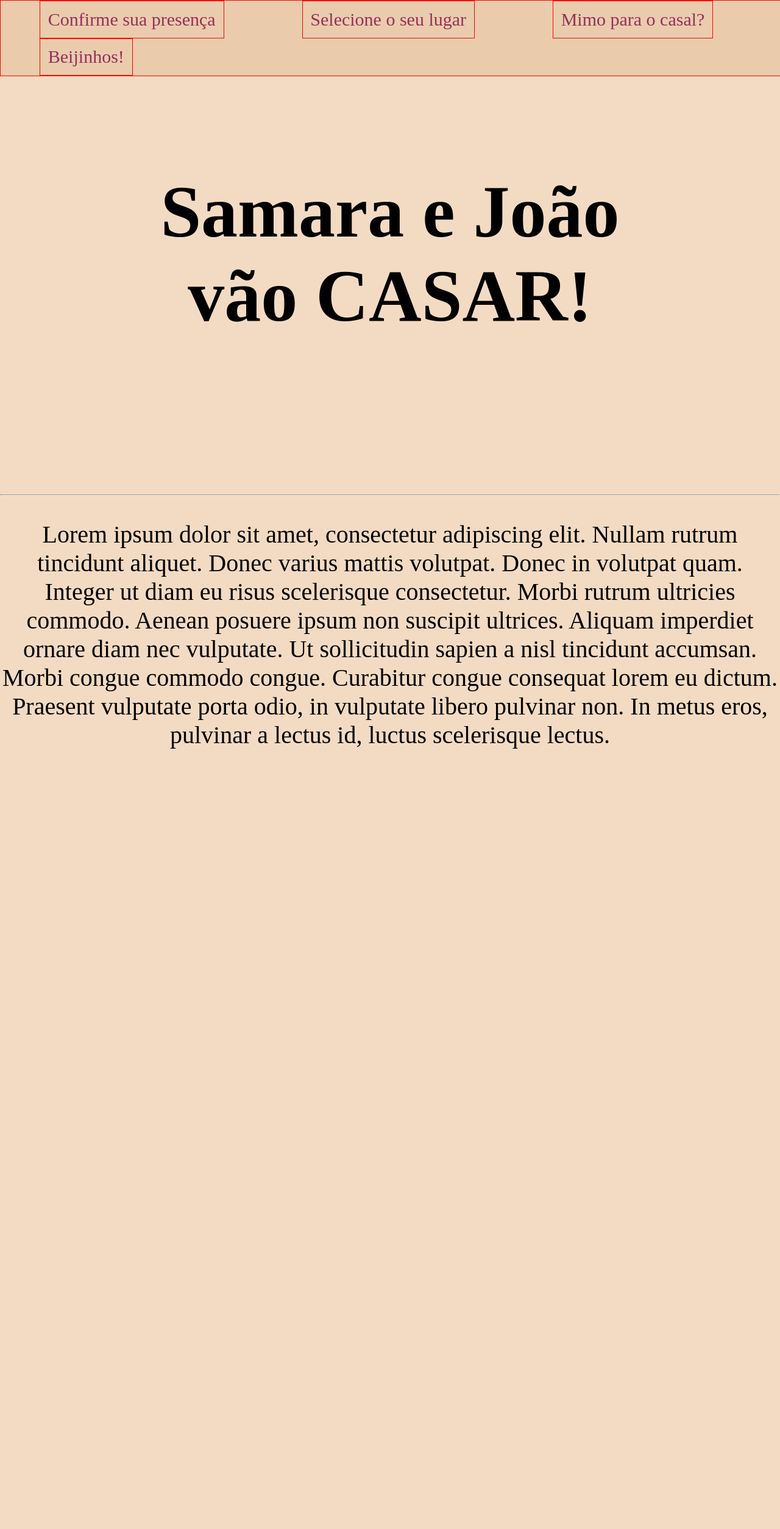
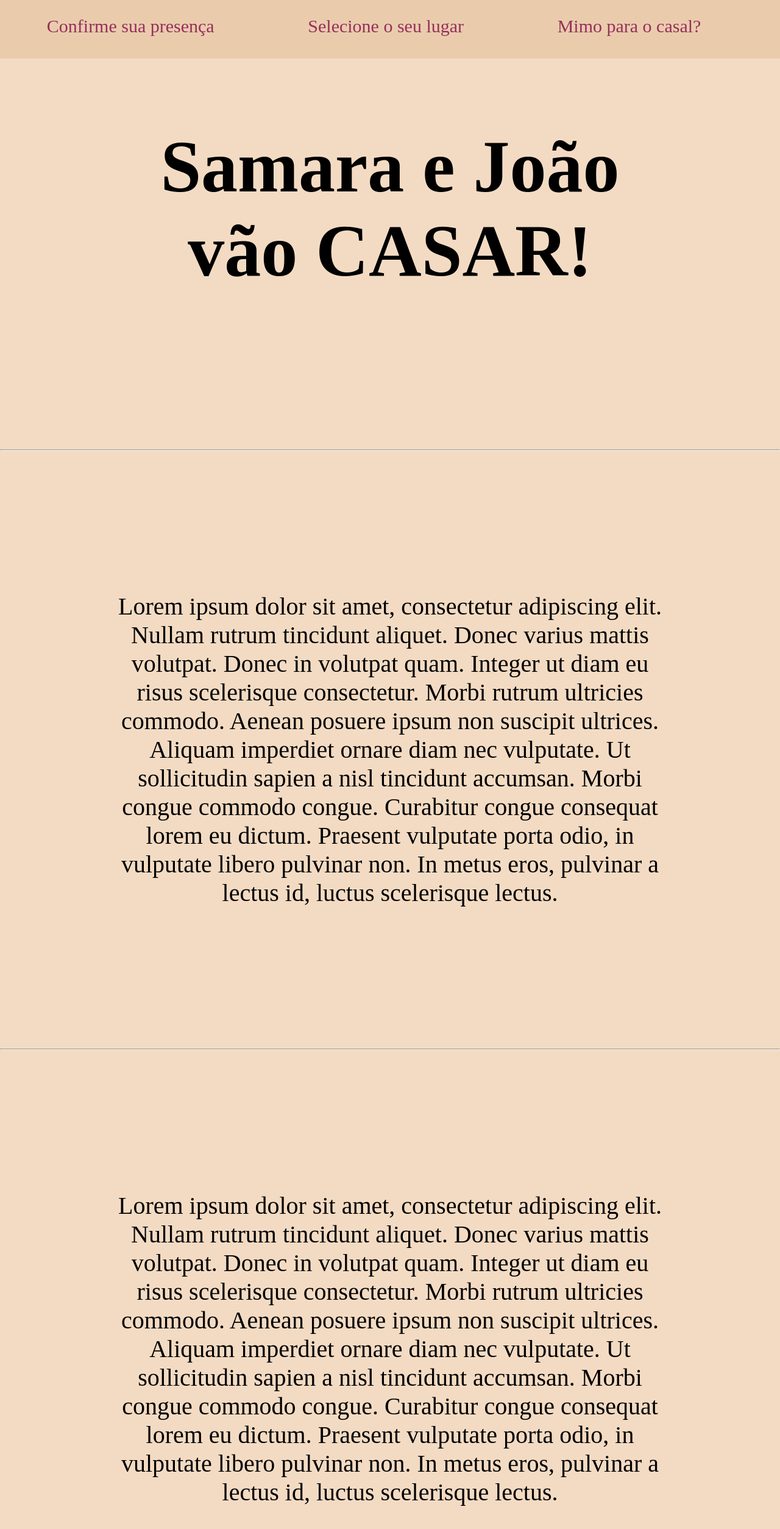
Before and after one commit to Casartelli-J/Praticas_Comp_Senac, a plain HTML site: page Casamento/index.html in a window 1280 px wide. Shown: the whole page at 61% size. Before the commit the page ends 1269 px from the top, so only its background shows below. Drawn offline with Linux system fonts and the light colour scheme.

Commit message:
.. Sla o que escrever

```diff
--- a/Casamento/css.css
+++ b/Casamento/css.css
@@ -12,12 +12,12 @@ header{
     width: 100%;
     background-color: #eaccad;
     overflow: hidden;
-    /* position: fixed; */
-    height: 10%;
-    /* top: 0; */
+    position: fixed;
+    height: 12%;
+    top: 0;
     /* left: 0; */
     /* z-index: 1; */
-    border: 1px solid red;
+    /* border: 1px solid red; */
 
 }
 
@@ -26,9 +26,9 @@ header a{
     color: #96305a;
     font-size: 30px;
     float: left;
-    margin: 0% 5%;
+    margin: 1% 5%;
     padding: 1%;
-    border: 1px solid red;
+    /* border: 1px solid red; */
 }
 
 header a:hover{
@@ -53,11 +53,20 @@ body{
     font-size: 120px;
     animation: transicao;
     animation-duration: 3s;
-    margin-top: 12%;
+    margin-top: 16%;
     margin-bottom: 20%;
 }
 
 #presenca{
     text-align: center;
     font-size: 40px;
+    padding: 15%;
+    /* border: 1px solid red; */
 }
+
+#lugar{
+    text-align: center;
+    font-size: 40px;
+    padding: 15%;
+    /* border: 1px solid red; */
+}
--- a/Casamento/index.html
+++ b/Casamento/index.html
@@ -13,7 +13,7 @@
     <header>
 
         <a href=#presenca>Confirme sua presença</a>
-        <a href="">Selecione o seu lugar</a>
+        <a href=#lugar>Selecione o seu lugar</a>
         <a href="">Mimo para o casal?</a>
         <a href="">Beijinhos!</a>
 
@@ -24,7 +24,6 @@
         <h1 id="SJ">Samara e João <br> vão CASAR!</h1>
 
         <hr>
-
 
         <p id="presenca">
             Lorem ipsum dolor sit amet, consectetur adipiscing elit.
@@ -38,7 +37,19 @@
             pulvinar a lectus id, luctus scelerisque lectus.
         </p>
 
+        <hr>
 
+        <p id="lugar">
+            Lorem ipsum dolor sit amet, consectetur adipiscing elit.
+            Nullam rutrum tincidunt aliquet. Donec varius mattis volutpat.
+            Donec in volutpat quam. Integer ut diam eu risus scelerisque consectetur.
+            Morbi rutrum ultricies commodo. Aenean posuere ipsum non suscipit ultrices.
+            Aliquam imperdiet ornare diam nec vulputate.
+            Ut sollicitudin sapien a nisl tincidunt accumsan.
+            Morbi congue commodo congue. Curabitur congue consequat lorem eu dictum.
+            Praesent vulputate porta odio, in vulputate libero pulvinar non. In metus eros,
+            pulvinar a lectus id, luctus scelerisque lectus.
+        </p>
     </section>
 
 </body>
```
